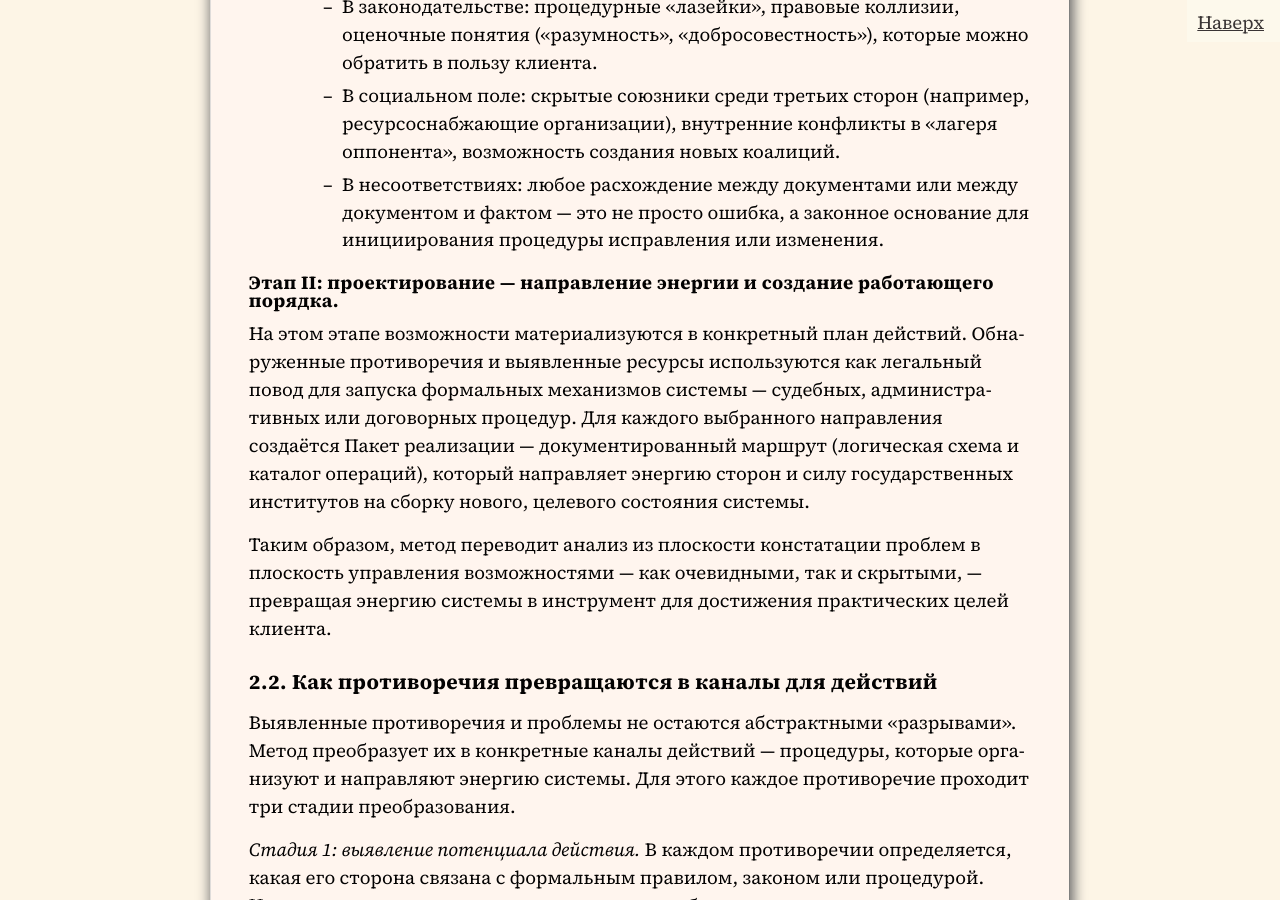
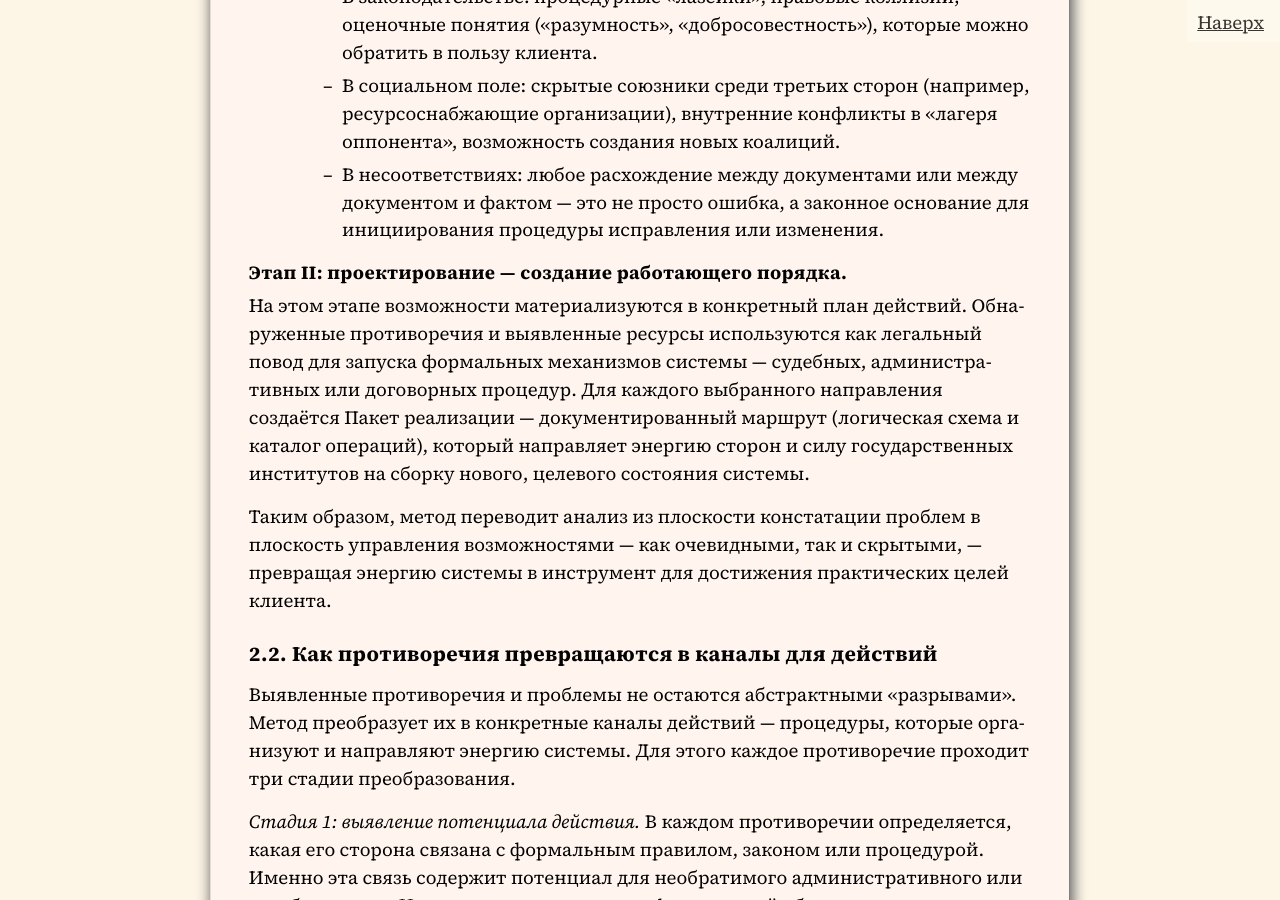
Before and after one commit to SergSi/land-use-art, a Jekyll site: the page built from _posts/2026-01-05-method.md, in a window 1280 px wide and 900 px high, scrolled down 5378 px. Built offline with Jekyll 4.4.1, drawn with Linux system fonts in a browser that asks for light colours; some web fonts are replaced.

Commit message:
Update 2026-01-05-method.md

```diff
--- a/_posts/2026-01-05-method.md
+++ b/_posts/2026-01-05-method.md
@@ -53,13 +53,13 @@
 
 Цель этого этапа — найти точки, где скрытая энергия системы может быть использована для изменений. Это достигается за счёт выявления и анализа различных типов возможностей:
 
-1. Явные возможности (потенциал): неиспользованные ресурсы, перспективы развития (например, возможность изменить вид разрешённого использования).
-2. Скрытые возможности, заключённые в противоречиях и проблемах:
-   *   В законодательстве: процедурные «лазейки», правовые коллизии, оценочные понятия («разумность», «добросовестность»), которые можно обратить в пользу клиента.
-   *   В социальном поле: скрытые союзники среди третьих сторон (например, ресурсоснабжающие организации), внутренние конфликты в «лагеря оппонента», возможность создания новых коалиций.
-   *   В несоответствиях: любое расхождение между документами или между документом и фактом — это не просто ошибка, а законное основание для инициирования процедуры исправления или изменения.
+*   Явные возможности (потенциал): неиспользованные ресурсы, перспективы развития (например, возможность изменить вид разрешённого использования).
+*   Скрытые возможности, заключённые в противоречиях и проблемах:
+    *   В законодательстве: процедурные «лазейки», правовые коллизии, оценочные понятия («разумность», «добросовестность»), которые можно обратить в пользу клиента.
+    *   В социальном поле: скрытые союзники среди третьих сторон (например, ресурсоснабжающие организации), внутренние конфликты в «лагеря оппонента», возможность создания новых коалиций.
+    *   В несоответствиях: любое расхождение между документами или между документом и фактом — это не просто ошибка, а законное основание для инициирования процедуры исправления или изменения.
 
-#### Этап II: проектирование — направление энергии и создание работающего порядка.
+#### Этап II: проектирование — создание работающего порядка.
 
 На этом этапе возможности материализуются в конкретный план действий. Обнаруженные противоречия и выявленные ресурсы используются как легальный повод для запуска формальных механизмов системы — судебных, административных или договорных процедур. Для каждого выбранного направления создаётся Пакет реализации — документированный маршрут (логическая схема и каталог операций), который направляет энергию сторон и силу государственных институтов на сборку нового, целевого состояния системы.
 
```
